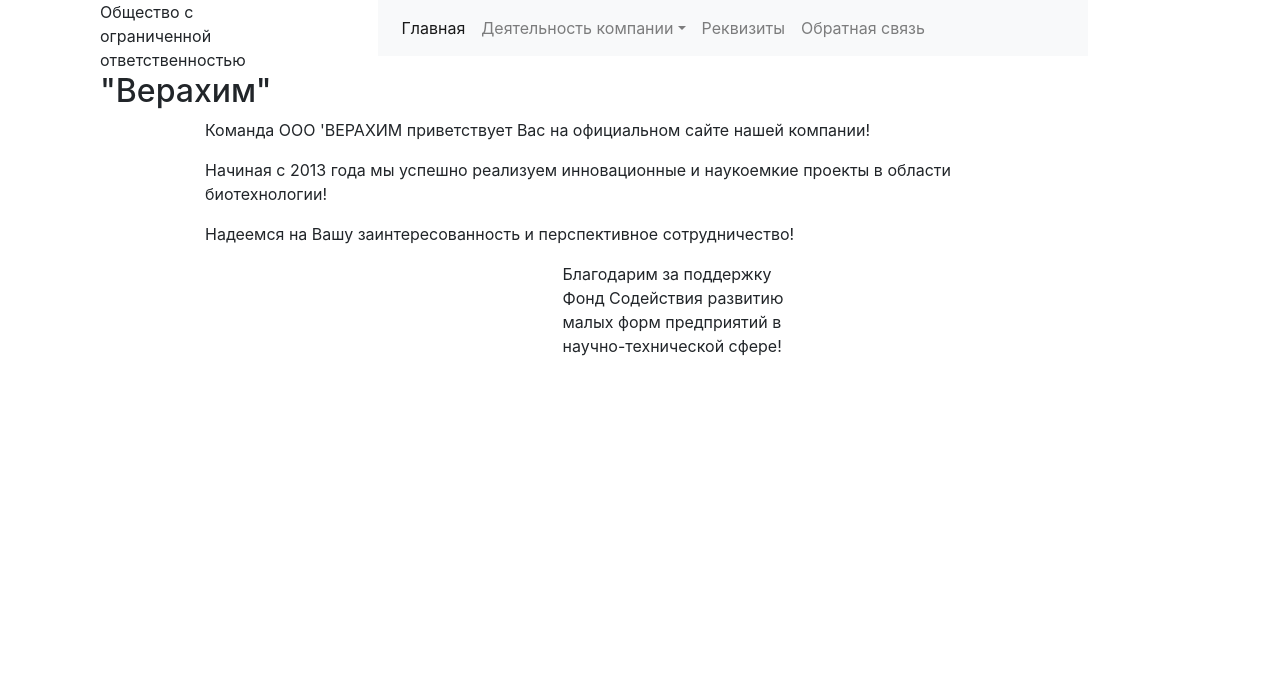
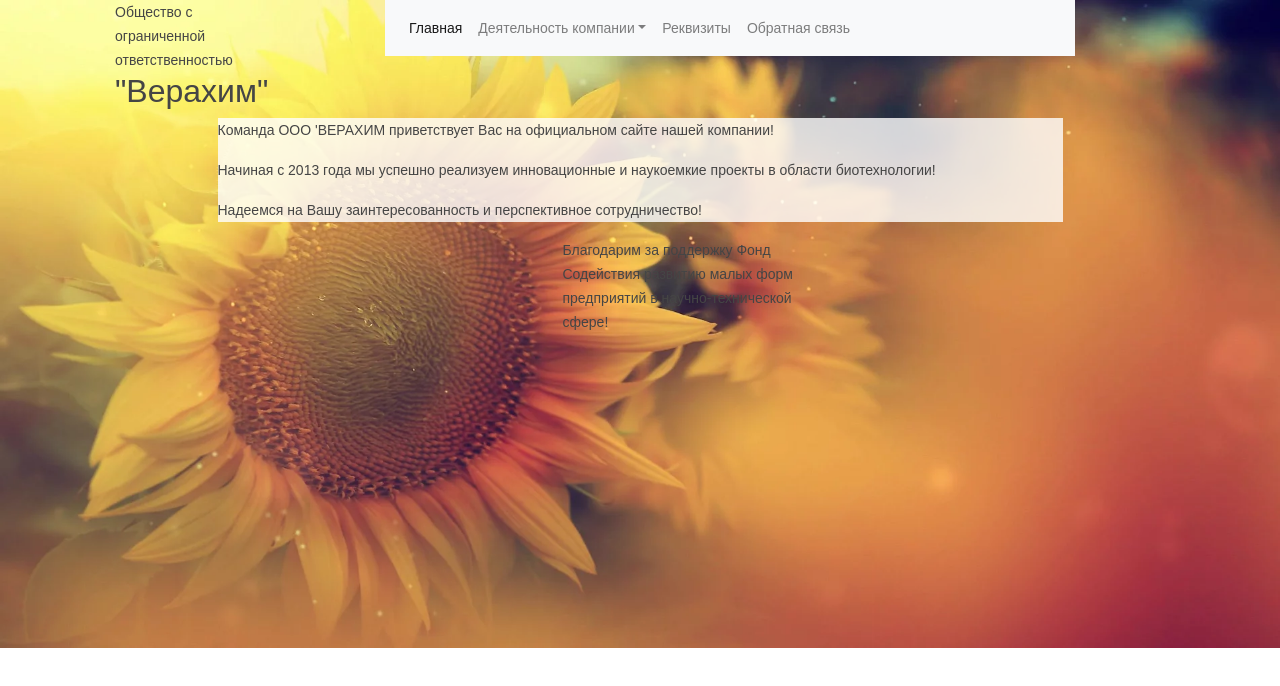
Before and after one commit to happycloudy/Veraxim-next, a Next.js app: page / in a window 1280 px wide. Shown: the top 686 px of the page. Built offline with nearby package versions, Linux system fonts and the light colour scheme.

Commit message:
index. js background

```diff
--- a/pages/index.js
+++ b/pages/index.js
@@ -12,17 +12,18 @@ export default function Home() {
         <script src="https://cdnjs.cloudflare.com/ajax/libs/popper.js/1.12.9/umd/popper.min.js" integrity="sha384-ApNbgh9B+Y1QKtv3Rn7W3mgPxhU9K/ScQsAP7hUibX39j7fakFPskvXusvfa0b4Q" crossorigin="anonymous"></script>
         <script src="https://maxcdn.bootstrapcdn.com/bootstrap/4.0.0/js/bootstrap.min.js" integrity="sha384-JZR6Spejh4U02d8jOt6vLEHfe/JQGiRRSQQxSfFWpi1MquVdAyjUar5+76PVCmYl" crossorigin="anonymous"></script>
       </Head>
-      <OOOveraxim/>
-      <Hellowords/>
-      <Thanks/>
+      <Head_er/>
+      <Main/>
+      <Foot_er/>
     </div>
   )
 }
 
 
-function OOOveraxim() {
+function Head_er() {
   return (
     <div className="container">
+    <header className="container">
       <div className="row">
         <div className="col-2 Logo">
           <a href>Общество с ограниченной ответственностью</a>
@@ -55,35 +56,75 @@ function OOOveraxim() {
           </nav>
         </div>
       </div>
+    </header>
+
+
+
+
+    <style jsx global>{`
+      .HellowordsText{
+        background-color: rgba(255,255,255,.8);
+      }
+      .text{
+        padding: 10px 10px 10px 10px;
+      }
+    `}
+    </style>
+
+      <style jsx global>{`
+      body{
+        background: url(mainBg.webp) no-repeat;
+        background-size: cover;
+        margin: 0;
+        padding: 0;
+
+        font: normal normal 14px Arial,Helvetica,sans-serif;
+        color: #454545;
+        text-decoration: none;
+        text-align: left;
+        line-height: 24px;
+        margin: 0px 0px 0px 0px;
+        padding: 0px 0px 0px 0px;
+        text-transform: none;
+        font-size: 14px;
+      }
+    `}
+    </style>
+
     </div>
   )
 }
 
-function Hellowords(){
+function Main(){
   return(
     <div className="container">
-      <div className="col-10 offset-1">
-        <div className="HellowordsText">
-          <p>Команда ООО 'ВЕРАХИМ приветствует Вас на официальном сайте нашей компании!</p>
-          <p>Начиная с 2013 года мы успешно реализуем инновационные и наукоемкие проекты в области биотехнологии!</p>
-          <p>Надеемся на Вашу заинтересованность и перспективное сотрудничество!</p>
+      <div className="container">
+
+      </div>
+      <div className="container">
+        <div className="col-10 offset-1">
+          <div className="HellowordsText">
+            <p>Команда ООО 'ВЕРАХИМ приветствует Вас на официальном сайте нашей компании!</p>
+            <p>Начиная с 2013 года мы успешно реализуем инновационные и наукоемкие проекты в области биотехнологии!</p>
+            <p>Надеемся на Вашу заинтересованность и перспективное сотрудничество!</p>
+          </div>
         </div>
       </div>
     </div>
   )
 }
 
-function Thanks(){
+function Foot_er(){
     return(
-      <div className="container">
+      <footer className="container">
         <div className="row">
           <div className="col-3 offset-5">
             <p>Благодарим за поддержку Фонд Содействия развитию малых форм предприятий в научно-технической сфере!</p>
           </div>
           <div className="col-3">
-            <img></img>
+            <img src=""></img>
           </div>
         </div>
-      </div>
+      </footer>
     )
 }
```
